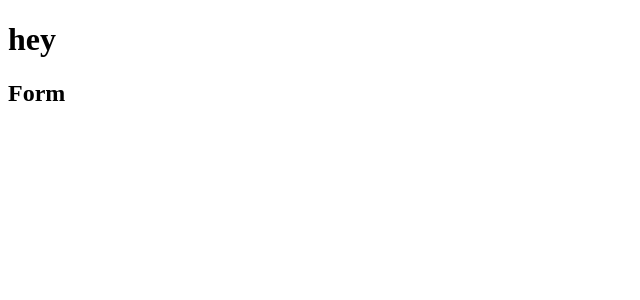
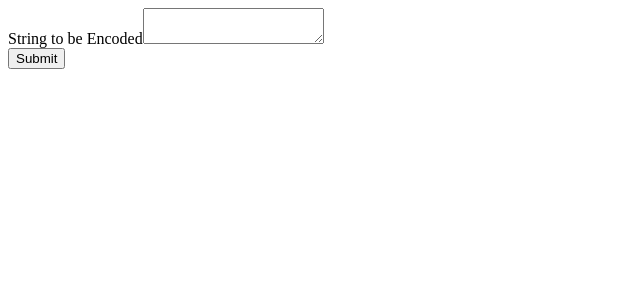
Before and after one commit to masonwaller/Fidelity-code-challenge, an Angular app: page / in a window 1280 px wide. Shown: the top 300 px of the page, without its empty margins (0-640 px from the left). Built offline with nearby package versions, Linux system fonts and the light colour scheme.

Commit message:
got form to appear on screen

```diff
--- /dev/null
+++ b/src/app/app-form.component.html
@@ -0,0 +1,7 @@
+<form>
+  <div class="form-group">
+    <label for="string">String to be Encoded</label>
+    <textarea id="string" class="form-control"></textarea>
+  </div>
+  <button class="btn btn-primary">Submit</button>
+</form>
--- a/src/app/app-form.component.ts
+++ b/src/app/app-form.component.ts
@@ -2,8 +2,7 @@ import { Component } from '@angular/core';
 
 @Component({
   selector: 'app-form',
-  template: '<h2>{{title}}</h2>'
+  templateUrl: './app-form.component.html',
+  styleUrls: ['./app-form.component.css']
 })
-export class AppForm {
-  title = 'Form';
-}
+export class AppForm {}
--- a/src/app/app.component.html
+++ b/src/app/app.component.html
@@ -1,2 +1 @@
-<h1>hey</h1>
 <app-form></app-form>
```
Also changed, not shown: src/app/app-form.component.css (added).
